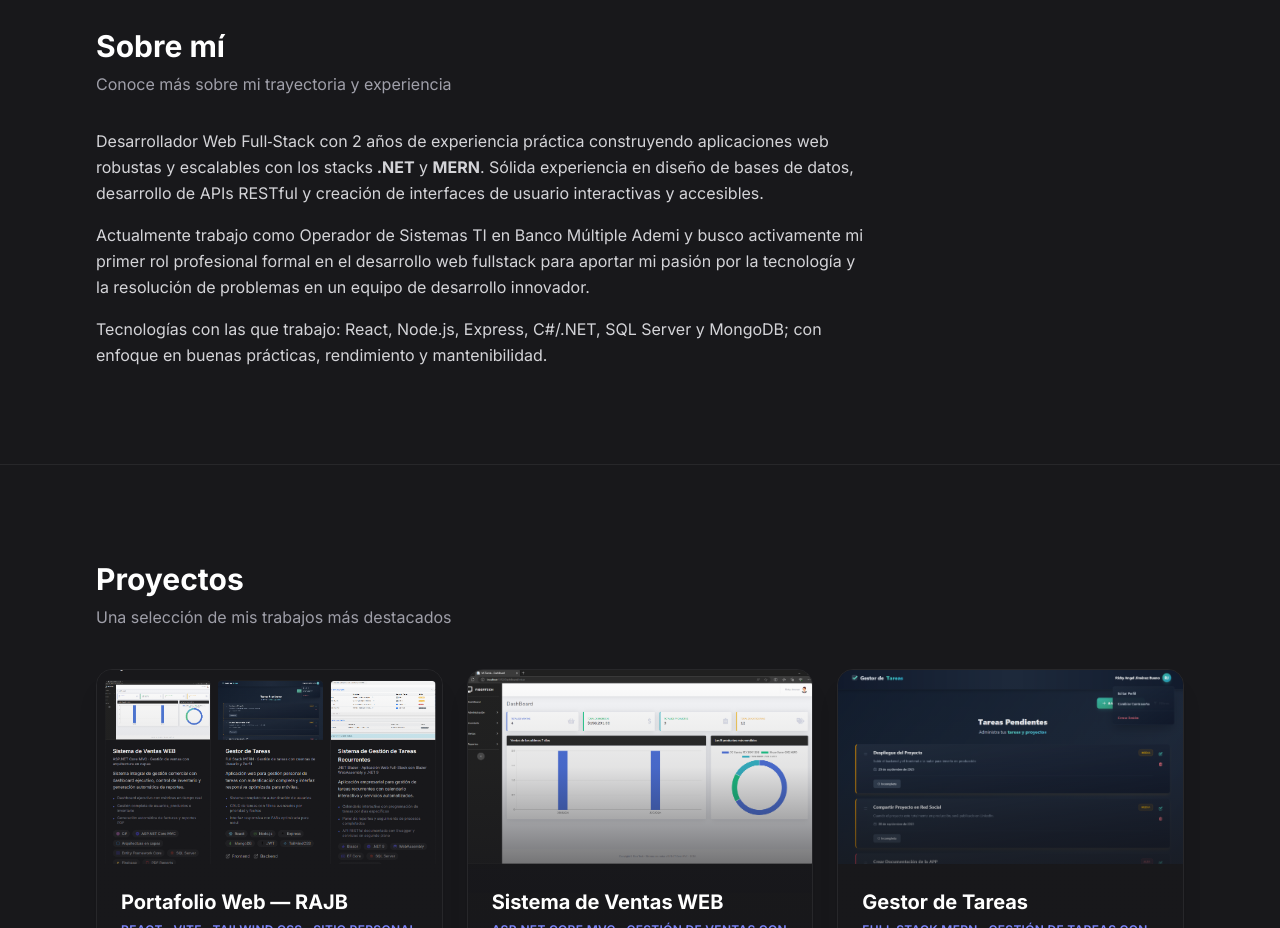
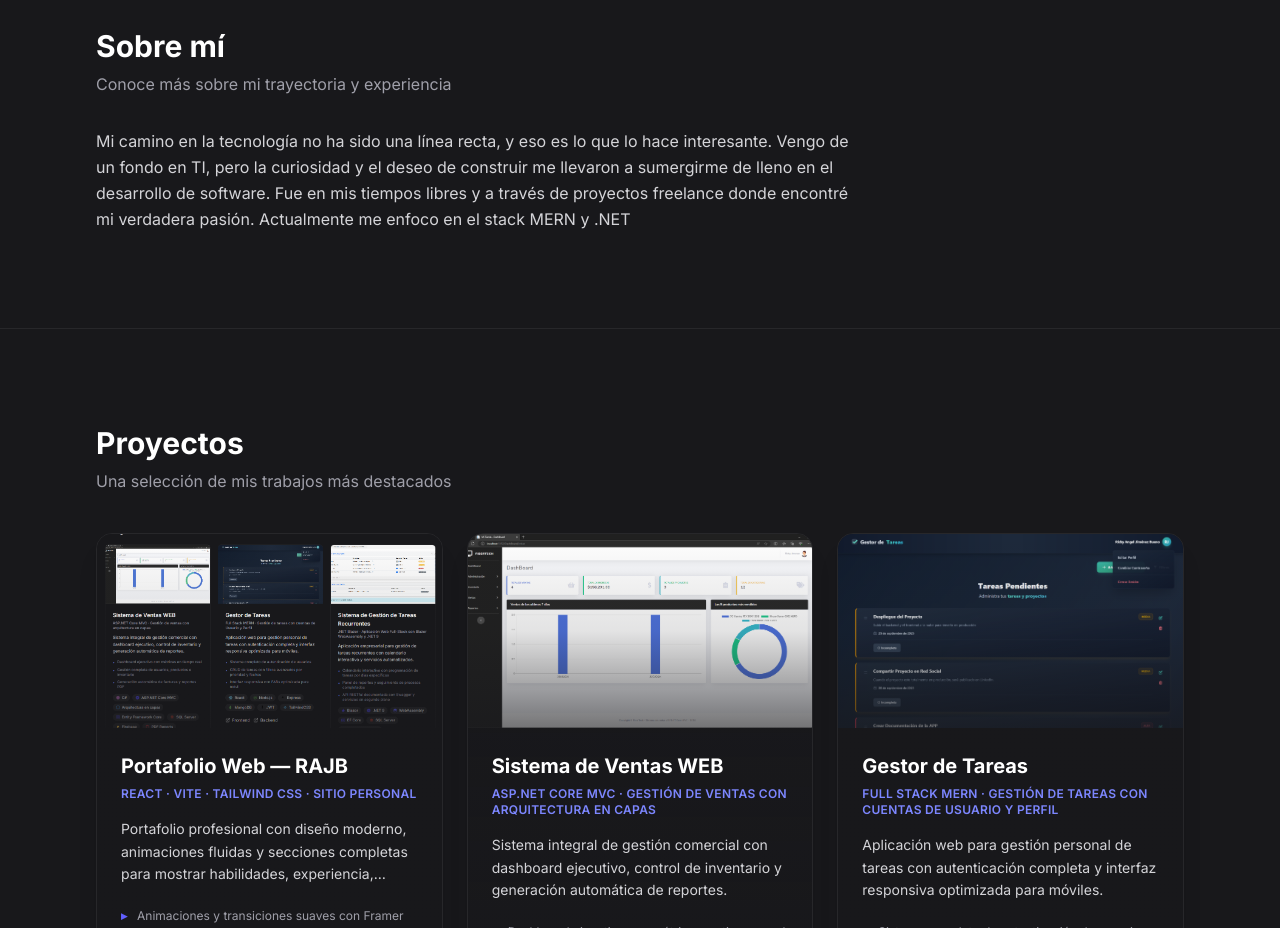
Before and after one commit to xfiberex/portafolio-web-rajb, a React (Vite) app: page / in a window 1280 px wide. Shown: the part 780-1708 px from the top of the page. Built offline with nearby package versions, Linux system fonts and the light colour scheme.

Commit message:
Actualización de la sección "Sobre mí" en el componente About.jsx para reflejar mejor la trayectoria y experiencia del desarrollador.

```diff
--- a/src/components/About.jsx
+++ b/src/components/About.jsx
@@ -21,19 +21,10 @@ const About = () => {
 
         <div className="mt-8 space-y-4 text-zinc-300 max-w-3xl leading-relaxed">
           <p>
-            Desarrollador Web Full‑Stack con 2 años de experiencia práctica construyendo aplicaciones web robustas y
-            escalables con los stacks
-            <strong> .NET</strong> y <strong> MERN</strong>. Sólida experiencia en diseño de bases de datos, desarrollo
-            de APIs RESTful y creación de interfaces de usuario interactivas y accesibles.
-          </p>
-          <p>
-            Actualmente trabajo como Operador de Sistemas TI en Banco Múltiple Ademi y busco activamente mi primer rol
-            profesional formal en el desarrollo web fullstack para aportar mi pasión por la tecnología y la resolución
-            de problemas en un equipo de desarrollo innovador.
-          </p>
-          <p>
-            Tecnologías con las que trabajo: React, Node.js, Express, C#/.NET, SQL Server y MongoDB; con enfoque en
-            buenas prácticas, rendimiento y mantenibilidad.
+            Mi camino en la tecnología no ha sido una línea recta, y eso es lo que lo hace interesante.
+            Vengo de un fondo en TI, pero la curiosidad y el deseo de construir me llevaron a sumergirme de lleno
+            en el desarrollo de software. Fue en mis tiempos libres y a través de proyectos freelance donde encontré
+            mi verdadera pasión. Actualmente me enfoco en el stack MERN y .NET
           </p>
         </div>
       </motion.div>
```
